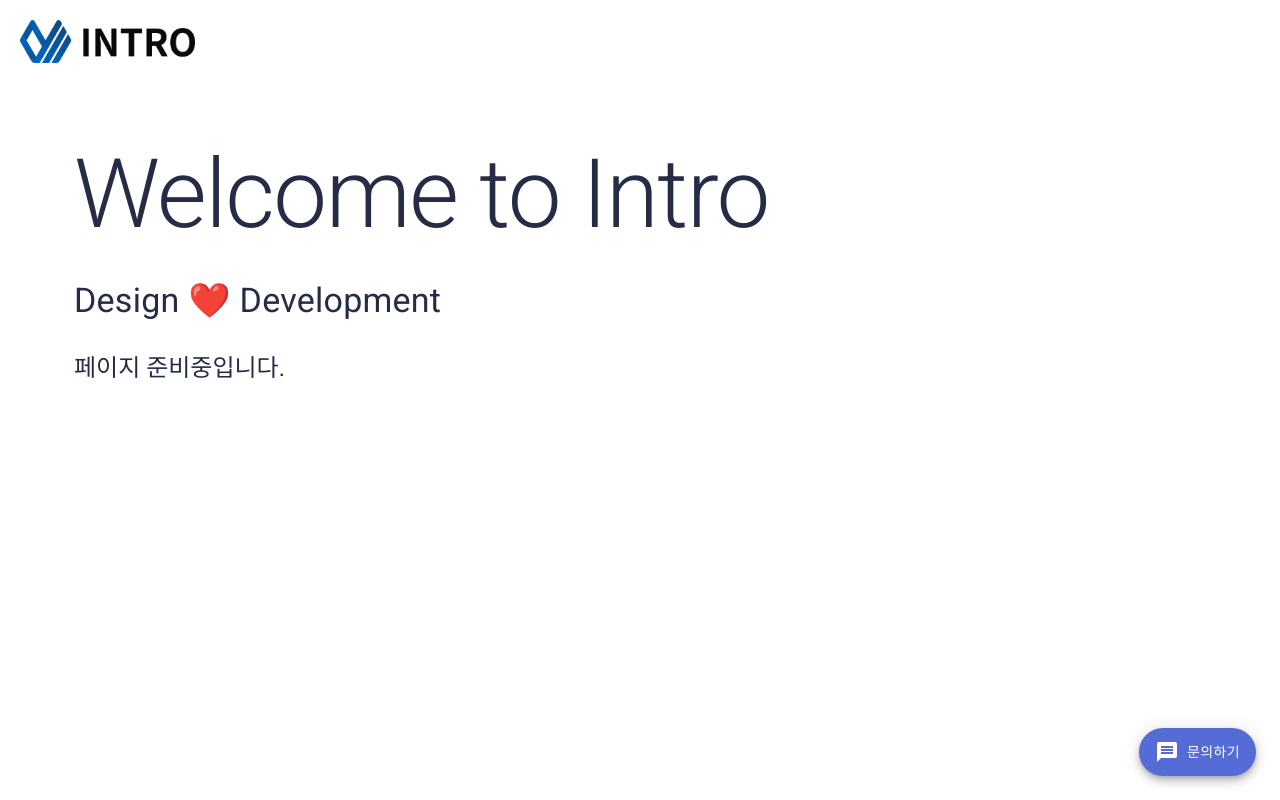
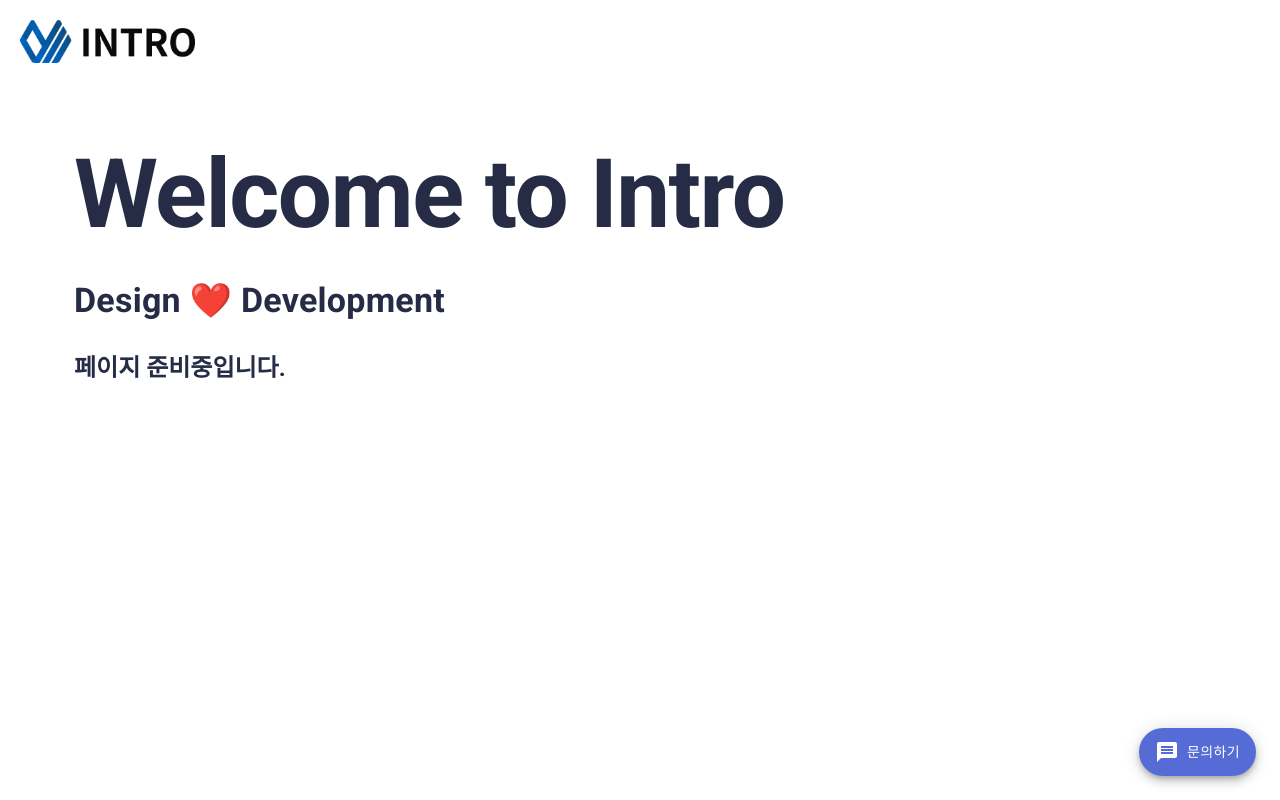
Before and after one commit to intro-taktak/nextjs_vercel, a Next.js app: page / in a window 1280 px wide. Built offline with nearby package versions, Linux system fonts and the light colour scheme.

Commit message:
폰트굵기 변경

```diff
--- a/pages/index.js
+++ b/pages/index.js
@@ -14,7 +14,8 @@ const useStyles = makeStyles((theme) => ({
     margin: 50
   },
   typo:{
-    marginBottom: 30
+    marginBottom: 30,
+    fontWeight: 800
   }
 }));
 
```
